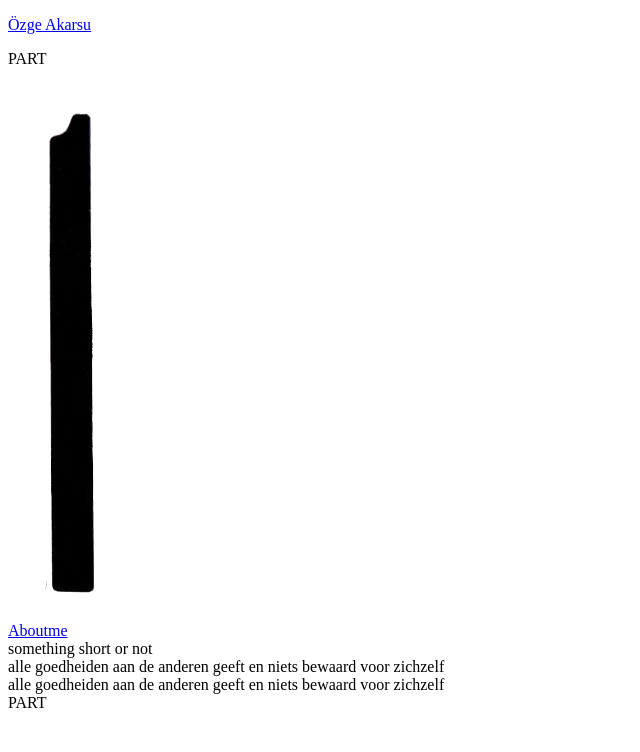
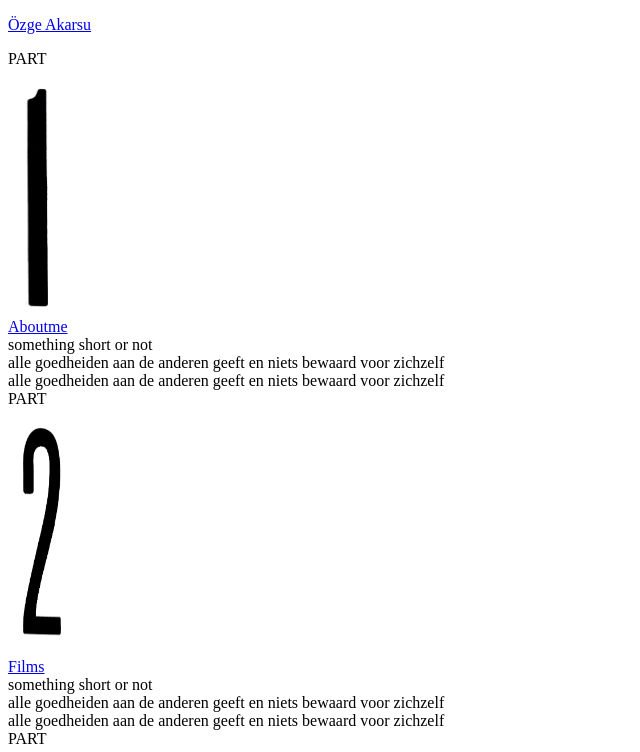
Before and after one commit to kurumlu/ozge-akarsu, a Next.js app: page / in a window 1280 px wide. Shown: the top 752 px of the page, without its empty margins (0-640 px from the left). Built offline with nearby package versions, Linux system fonts and the light colour scheme; a web font is replaced by a local one.

Commit message:
numbers have same height

```diff
--- a/components/grid.tsx
+++ b/components/grid.tsx
@@ -18,16 +18,27 @@ const Grid = () => {
       <div className="h-full">
         <div className="text-lg font-black pl-2 pt-2 pb-36">PART</div>
         {/* <div className="h-max">  */}
-        <div className="h-96">
-          <div className="mt-8 lg:mt-12 lg:pr-4 mb-10 pl-1 w-2/5">
+        <div
+          style={{
+            position: 'relative',
+            maxHeight: '250px',
+            height: '250px',
+            maxWidth: '250px',
+            width: '250px',
+          }}
+        >
+          {/* <div className="mt-8 lg:mt-12 lg:pr-4 mb-10 pl-1 w-2/5"> */}
           <Image
             src={imageSource}
+            layout="fixed"
+            height="250"
+            width="66"
             alt="ProfBirile"
             priority={true}
             placeholder="blur"
           />
         </div>
-        </div>
+        {/*         </div> */}
       </div>
 
       {/* <div className={'hover:animate-bounce'}> */}
```
Lines whose indentation alone changed are shown as unchanged.
